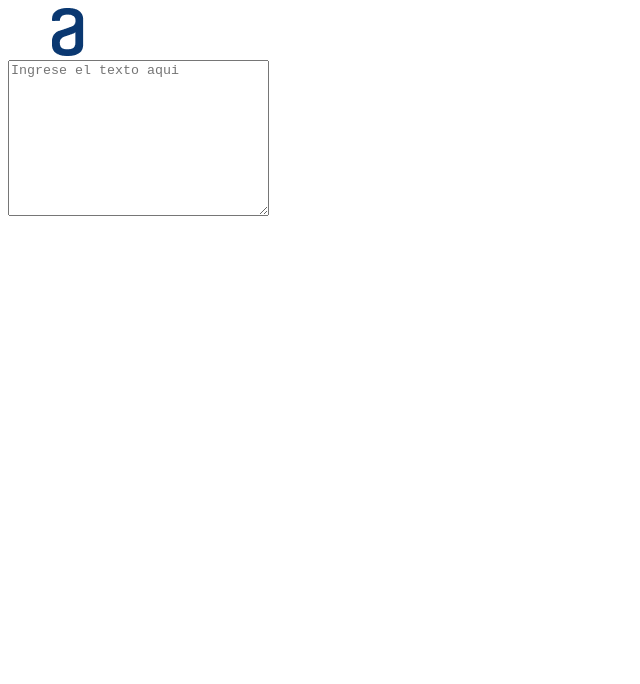
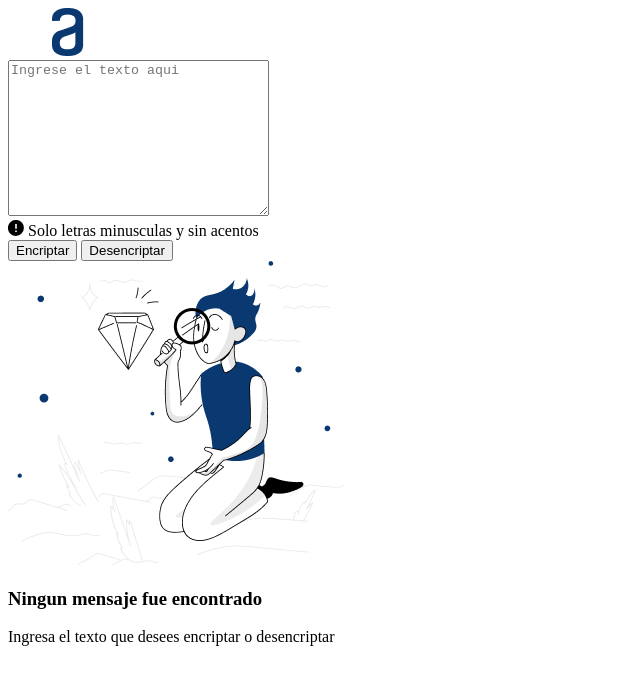
Before and after one commit to mapulgarin2/Encriptador, a plain HTML site: page index.html in a window 1280 px wide. Shown: the whole page, without its empty margins (0-640 px from the left). Drawn offline with Linux system fonts and the light colour scheme.

Commit message:
Se termina la plantilla index.html

```diff
--- a/index.html
+++ b/index.html
@@ -16,9 +16,22 @@
         <img class="logo" src="./assets/Logo.png" alt="logo alura">
     </header>
     <main>
-        <textarea class="text-area" placeholder="Ingrese el texto aqui" cols="30" rows="10" id=""></textarea>
+        <form action="">
+            <textarea class="text-area" placeholder="Ingrese el texto aqui" cols="30" rows="10" id=""></textarea>
+            <div class="btn_container">
+                <div class="alert"><img src="./assets/zondicons--exclamation-solid.svg" alt="icono de alerta"><span> Solo letras minusculas y sin acentos</span>
+                </div>
+                <input type="submit" class="btn-encriptar" value="Encriptar">
+                <input type="submit" class="btn-desencriptar" value="Desencriptar">
+            </div>
+        </form>
     </main>
-    <aside>
+    <aside class="aside">
+        <img src="./assets/Muñeco.png" alt="Muñeco" class="aside__muneco">
+        <div class="aside__mensaje">
+            <h3 class="aside__h3">Ningun mensaje fue encontrado</h3>
+            <p class="aside__p">Ingresa el texto que desees encriptar o desencriptar</p>
+        </div>
     </aside>
 </body>
 
```
